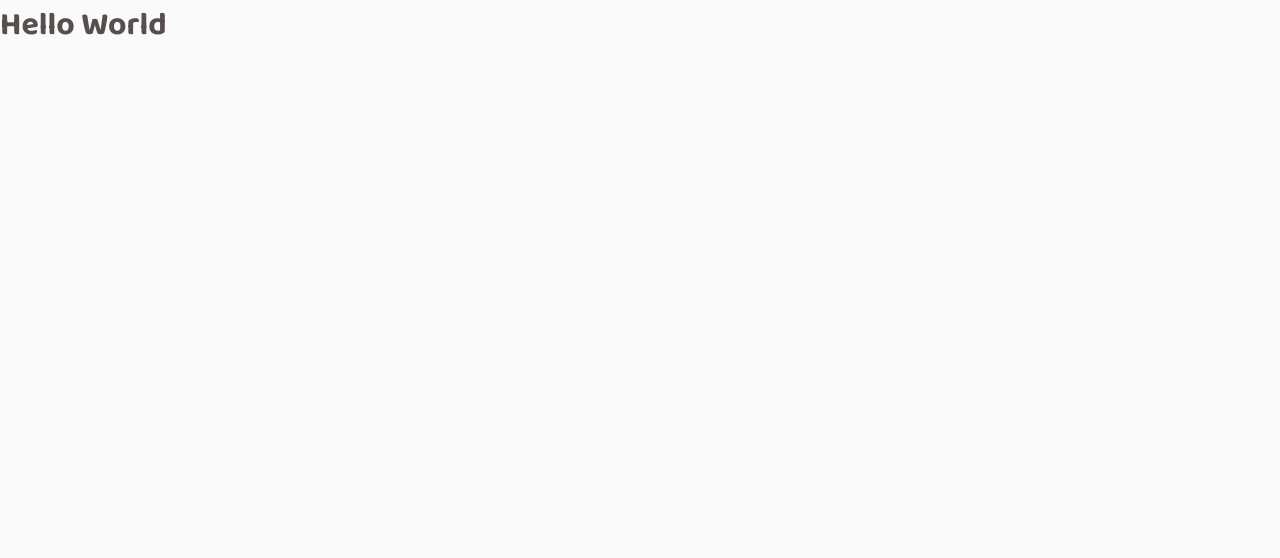
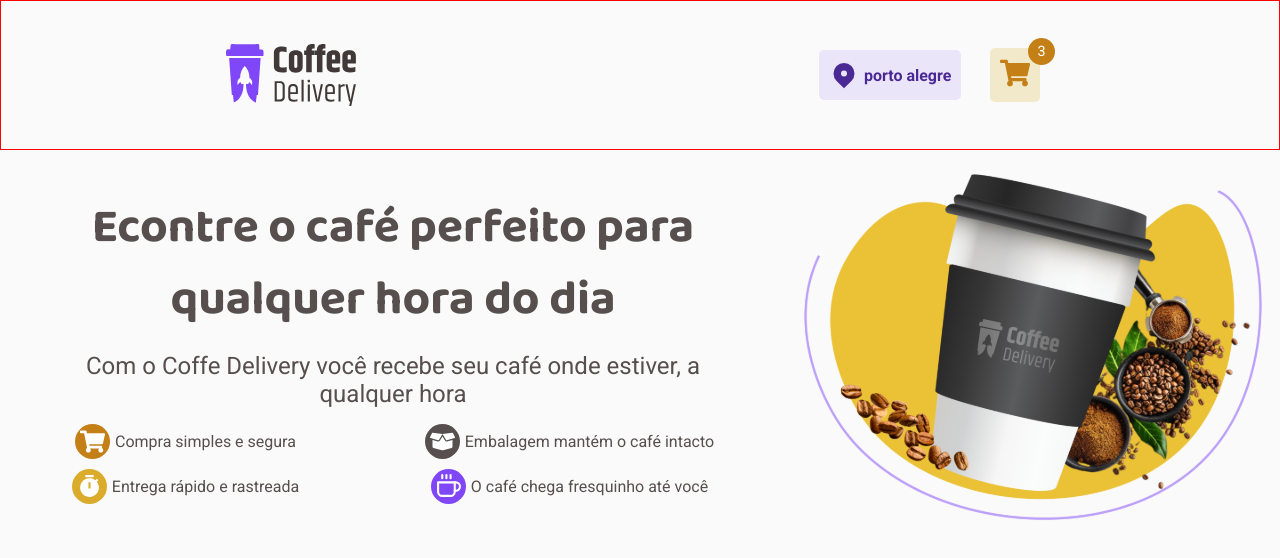
Before and after one commit to kassioOliveira/coffee-delivery, a React (Vite) app: page / in a window 1280 px wide. Shown: the top 558 px of the page. Built offline with nearby package versions, Linux system fonts and the light colour scheme.

Commit message:
feat: home page

```diff
--- a/src/App.tsx
+++ b/src/App.tsx
@@ -1,13 +1,17 @@
 import { ThemeProvider } from 'styled-components'
 import { GlobalStyle } from './styles/global'
 import { defaultTheme } from './styles/themes/default'
+import { BrowserRouter } from 'react-router-dom'
+import { Router } from './Router'
 
 export function App() {
   return (
     <>
       <ThemeProvider theme={defaultTheme}>
         <GlobalStyle />
-        <h1>Hello World</h1>
+        <BrowserRouter>
+          <Router />
+        </BrowserRouter>
       </ThemeProvider>
     </>
   )
--- /dev/null
+++ b/src/pages/Home/index.tsx
@@ -0,0 +1,56 @@
+import {
+  Box,
+  Cart,
+  Coffe,
+  HomeArticle,
+  HomeContainer,
+  IconContainer,
+  Timer,
+} from './style'
+
+import post from '../../assets/Imagem.coffee_delivery.svg'
+
+export default function Home() {
+  return (
+    <HomeContainer>
+      <section>
+        <HomeArticle>
+          <div>
+            <h1>Econtre o café perfeito para qualquer hora do dia</h1>
+            <p>
+              Com o Coffe Delivery você recebe seu café onde estiver, a qualquer
+              hora
+            </p>
+            <div>
+              <p>
+                <IconContainer colors="yellowDark">
+                  <Cart></Cart>
+                </IconContainer>
+                Compra simples e segura
+              </p>
+              <p>
+                <IconContainer colors="baseText">
+                  <Box />
+                </IconContainer>
+                Embalagem mantém o café intacto
+              </p>
+              <p>
+                <IconContainer colors="yellow">
+                  <Timer />
+                </IconContainer>
+                Entrega rápido e rastreada
+              </p>
+              <p>
+                <IconContainer colors="purple">
+                  <Coffe />
+                </IconContainer>
+                O café chega fresquinho até você
+              </p>
+            </div>
+          </div>
+          <img src={post} alt="copo-de-café" />
+        </HomeArticle>
+      </section>
+    </HomeContainer>
+  )
+}
--- /dev/null
+++ b/src/pages/Home/style.ts
@@ -0,0 +1,179 @@
+import styled from 'styled-components'
+import { FaBoxOpen, FaShoppingCart } from 'react-icons/fa'
+import { RiTimerFill } from 'react-icons/ri'
+import { FiCoffee } from 'react-icons/fi'
+
+export const HomeContainer = styled.div`
+  margin-top: 1.125rem;
+  width: 100%;
+  position: relative;
+`
+
+export const HomeArticle = styled.article`
+  width: 100%;
+  display: flex;
+  justify-content: space-around;
+  align-items: center;
+
+  @media (max-width: 1200px) {
+    justify-content: center;
+    gap: 1rem;
+  }
+
+  @media (max-width: 950px) {
+    flex-direction: column;
+    gap: 1.875rem;
+    justify-content: center;
+  }
+
+  img {
+    min-width: 250px;
+
+    @media (max-width: 992px) {
+      min-width: 100px;
+      min-width: 400px;
+    }
+
+    @media (max-width: 768px) {
+      min-width: 100px;
+      min-width: 400px;
+    }
+
+    @media (max-width: 576px) {
+      min-width: 100px;
+      max-width: 350px;
+    }
+    @media (max-width: 375px) {
+      min-width: 100px;
+      max-width: 300px;
+    }
+  }
+
+  div:first-child {
+    width: 60%;
+    display: flex;
+    flex-direction: column;
+    align-items: center;
+    gap: 1rem;
+    @media (max-width: 950px) {
+      width: 100%;
+      padding: 10px;
+    }
+    h1 {
+      width: 90%;
+      text-align: center;
+      line-height: 1.5;
+      font-size: 3rem;
+
+      @media (max-width: 992px) {
+        width: 90%;
+        font-size: 2.5rem;
+      }
+
+      @media (max-width: 576px) {
+        font-size: 1.25rem;
+      }
+    }
+
+    h1 + p {
+      width: 90%;
+      font-size: 1.5rem;
+      text-align: center;
+      @media (max-width: 576px) {
+        font-size: 1rem;
+      }
+    }
+
+    p + div {
+      width: 100%;
+      display: grid;
+      grid-template-columns: max-content max-content;
+      justify-content: space-around;
+      align-items: center;
+      row-gap: 10px;
+      & > p {
+        font-size: 1rem;
+        display: flex;
+        align-items: center;
+        justify-content: center;
+        gap: 5px;
+        @media (max-width: 768px) {
+          font-size: 1rem;
+        }
+        @media (max-width: 576px) {
+          font-size: 0.875rem;
+        }
+      }
+      @media (max-width: 576px) {
+        display: flex;
+        flex-direction: column;
+        justify-content: center;
+        align-items: baseline;
+        width: 80%;
+      }
+    }
+  }
+`
+
+const IconColors = {
+  yellowDark: 'yellow-dark',
+  yellow: 'yellow',
+  purple: 'purple',
+  baseText: 'base-text',
+} as const
+
+interface ColorsProps {
+  colors: keyof typeof IconColors
+}
+
+export const IconContainer = styled.span<ColorsProps>`
+  background: gray;
+  display: inline-flex;
+
+  padding: 5px;
+  border-radius: 50%;
+  background: ${(props) => props.theme[IconColors[props.colors]]};
+`
+
+export const Cart = styled(FaShoppingCart)`
+  color: ${(props) => props.theme.white};
+  font-size: 1.5625rem;
+  @media (max-width: 1024px) {
+    font-size: 1.2rem;
+  }
+  @media (max-width: 992px) {
+    font-size: 0.8rem;
+  }
+`
+export const Timer = styled(RiTimerFill)`
+  color: ${(props) => props.theme.white};
+  font-size: 1.5625rem;
+  @media (max-width: 1024px) {
+    font-size: 1.2rem;
+  }
+  @media (max-width: 992px) {
+    font-size: 0.8rem;
+  }
+`
+
+export const Box = styled(FaBoxOpen)`
+  color: ${(props) => props.theme.white};
+  font-size: 1.5625rem;
+  @media (max-width: 1024px) {
+    font-size: 1.2rem;
+  }
+  @media (max-width: 992px) {
+    font-size: 0.8rem;
+  }
+`
+
+export const Coffe = styled(FiCoffee)`
+  color: ${(props) => props.theme.white};
+  font-size: 1.5625rem;
+  @media (max-width: 1024px) {
+    font-size: 1.2rem;
+  }
+  @media (max-width: 992px) {
+    font-size: 0.8rem;
+  }
+`
```
